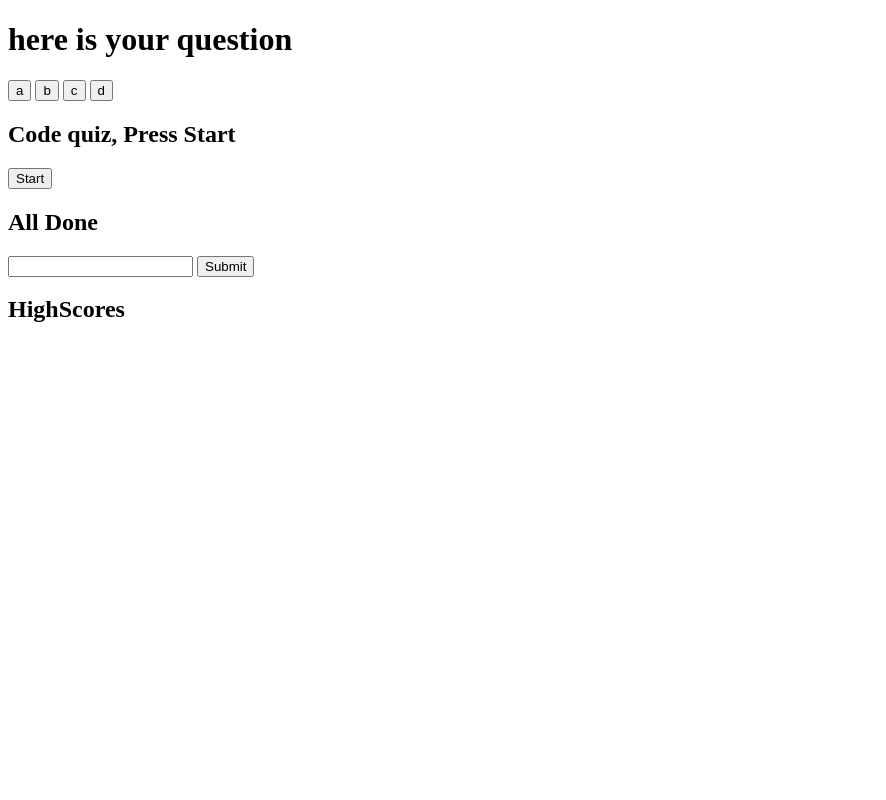
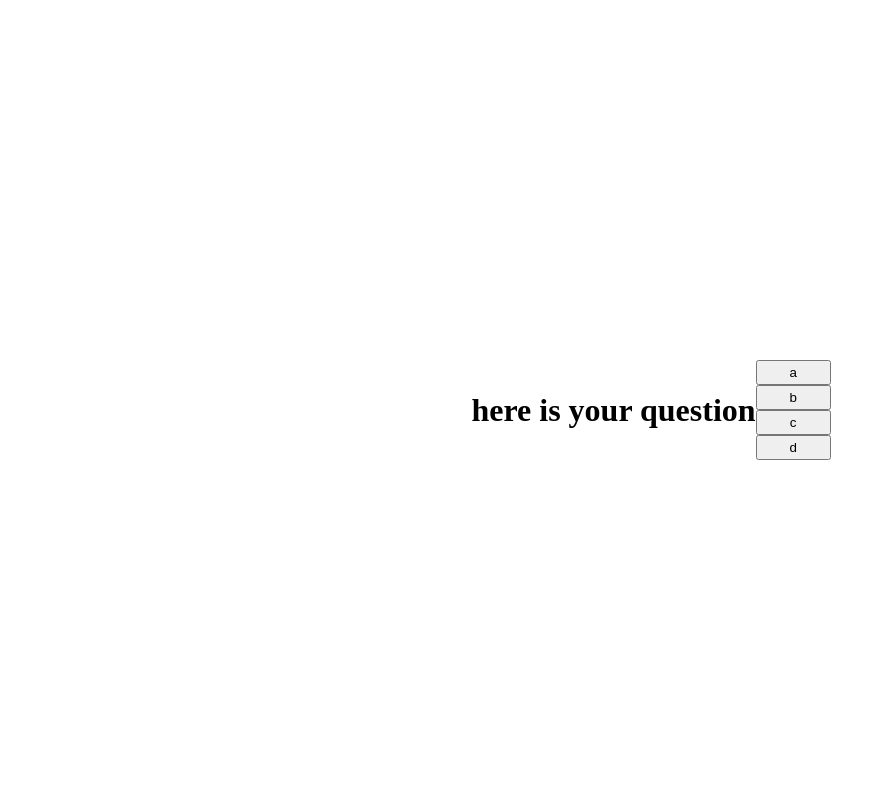
Before and after one commit to FatherWolf/Code-Quiz, a plain HTML site: page index.html in a window 1280 px wide. Shown: the top 800 px of the page, without its empty margins (0-886 px from the left). Drawn offline with Linux system fonts and the light colour scheme.

Commit message:
update to pull to desktop

```diff
--- a/assets/script.js
+++ b/assets/script.js
@@ -0,0 +1,7 @@
+var srtButton = document.querySelector("start");
+
+srtButton.addEventListener("click", quiz);
+
+function quiz() {
+  console.log("started");
+}
--- a/assets/style.css
+++ b/assets/style.css
@@ -0,0 +1,24 @@
+.container {
+  padding: 2px;
+  margin: 1px;
+  display: flex;
+  width: 100vw;
+  height: 100vh;
+  justify-content: center;
+  align-items: center;
+}
+.submit-btn,
+.startbutton,
+.btn {
+  width: 75px;
+  height: 25px;
+
+  display: block;
+}
+
+.submit-btn:hover,
+.startbutton:hover,
+.btn:hover {
+  color: light grey;
+  cursor: pointer;
+}
--- a/index.html
+++ b/index.html
@@ -4,13 +4,16 @@
     <meta charset="UTF-8" />
     <meta http-equiv="X-UA-Compatible" content="IE=edge" />
     <meta name="viewport" content="width=device-width, initial-scale=1.0" />
+    <link rel="stylesheet" href="assets/style.css" />
+    <script src="assets/script.js"></script>
+
     <title>Code Quiz</title>
   </head>
 
   <body>
     <!-- buttons for quiz and questions -->
     <main>
-      <div class="answers-container"></div>
+      <div class="container" id="hide-answer">
         <div class="question"><h1>here is your question</h1></div>
         <div>
           <button class="btn" id="btnA">a</button>
@@ -18,16 +21,17 @@
           <button class="btn" id="btnC">c</button>
           <button class="btn" id="btnD">d</button>
         </div>
+      </div>
     </main>
 
     <!-- start page  -->
 
-    <section class="start-page">
-      <h1>Code quiz, Press Start</h1>
+    <section class="container" id="hide-start">
+      <h1>Code quiz, Press</h1>
       <button class="startbutton" id="start">Start</button>
     </section>
     <!-- All done page with input for name and submit button  -->
-    <section>
+    <section class="container">
       <h1>All Done</h1>
       <div>
         <input type="Enter Name" />
@@ -35,7 +39,7 @@
       </div>
     </section>
     <!-- highscore page -->
-    <section>
+    <section class="container">
       <h1>HighScores</h1>
     </section>
   </body>
```
Lines whose indentation alone changed are shown as unchanged.
